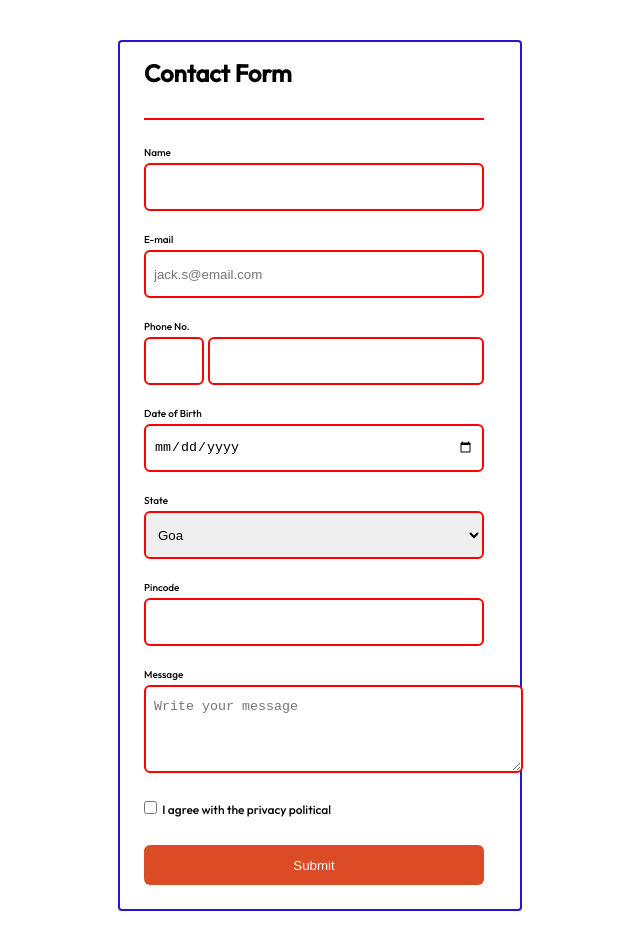
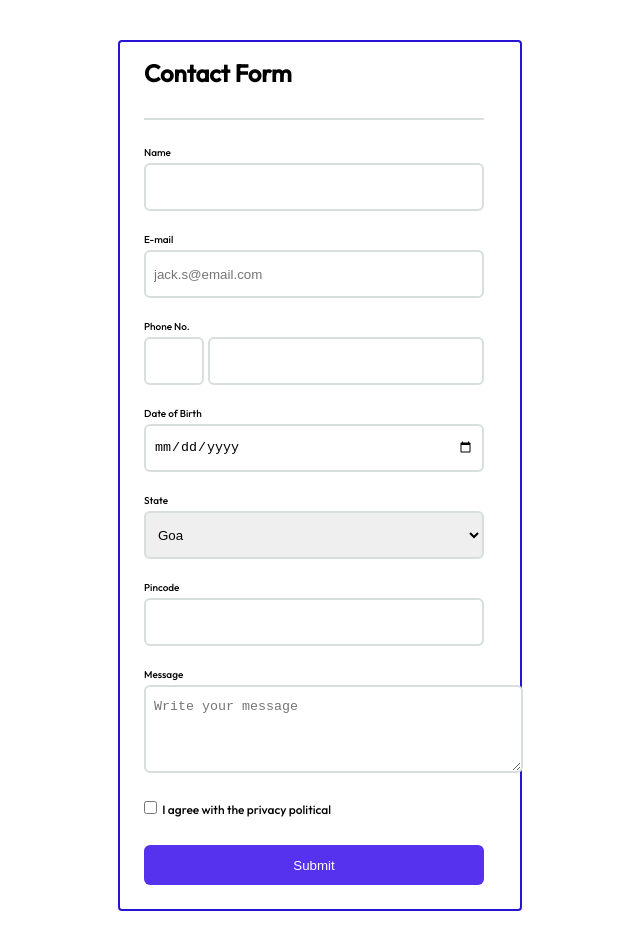
Before and after one commit to SenuberR/Main_repos, a plain HTML site: page Task-2/index.html in a window 1280 px wide. Shown: the whole page, without its empty margins (320-960 px from the left). Drawn offline with Linux system fonts and the light colour scheme.

Commit message:
change color

```diff
--- a/Task-2/main.css
+++ b/Task-2/main.css
@@ -24,12 +24,12 @@ h2{
 .line{
     display: inline-block;
     width: 338px;
-    border: 1px solid red;
+    border: 1px solid #D7DEDD;
 }
 
 
 .input_groups{
-    border: 2px solid red;
+    border: 2px solid #D7DEDD;
     border-radius: 6px;
     padding: 12px 8px;
     width: 320px;
@@ -51,7 +51,7 @@ h2{
     float: left;
     display: inline-block;
     margin-right: 4px;
-    border: 2px solid red;
+    border: 2px solid #D7DEDD;
     border-radius: 6px;
     height: 20px;
     padding: 12px 8px;
@@ -59,14 +59,14 @@ h2{
 
 .input_field2{
     width: 256px;
-    border: 2px solid red;
+    border: 2px solid #D7DEDD;
     border-radius: 6px;
     height: 20px;
     padding: 12px 8px;
 }
 
 .dropdown{
-    border: 2px solid red;
+    border: 2px solid #D7DEDD;
     border-radius: 6px;
     width: 340px;
     height: 48px;
@@ -74,7 +74,7 @@ h2{
 }
 
 .message{
-    border: 2px solid red;
+    border: 2px solid #D7DEDD;
     border-radius: 6px;
     padding: 12px 8px;
 }
@@ -95,7 +95,7 @@ h2{
     padding: 8px 16px;
     color: white;
     border-radius: 6px;
-    background-color: #DA4B26;
+    background-color: #5732EE;
     cursor: pointer;
     border: none;
     margin: 24px;
```
